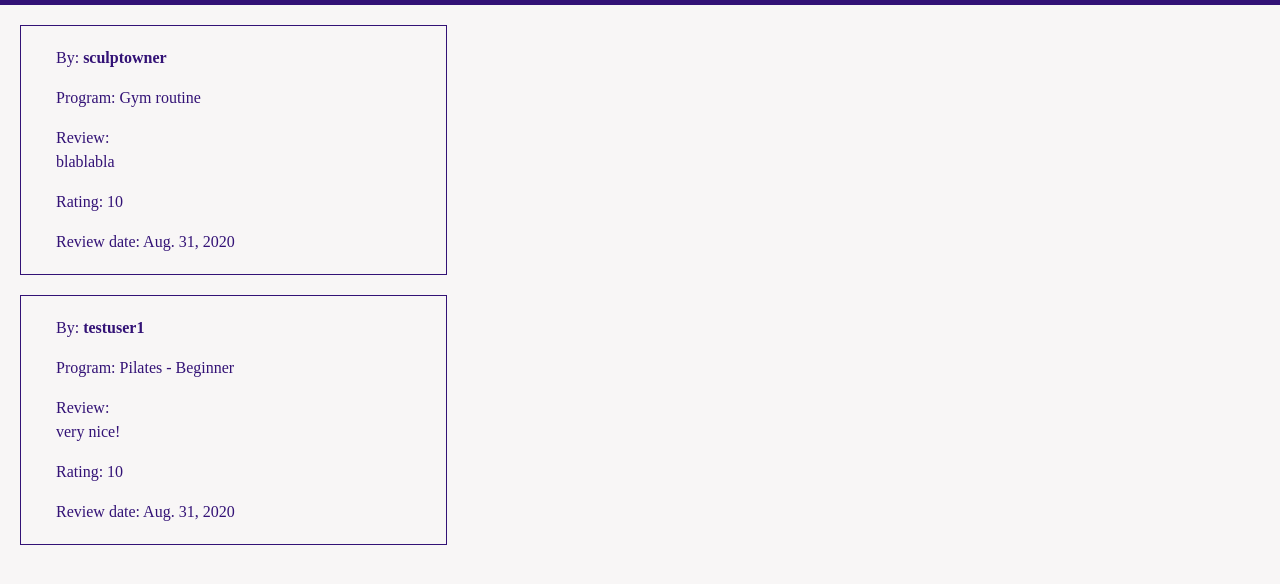
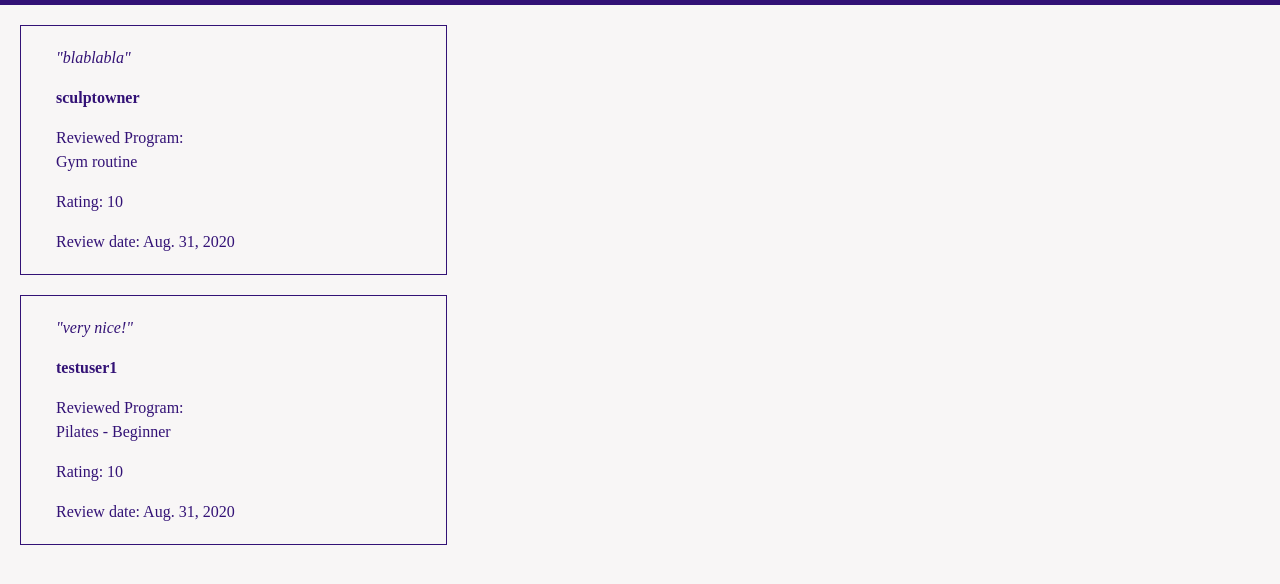
Before and after one commit to Code-Institute-Submissions/Sculpt-Studio, a Django app: page /testimonials/ in a window 1280 px wide. Shown: the part 110-694 px from the top of the page. Run offline with Django 3.2, Linux system fonts and the light colour scheme; data comes from the database, SQL or seed files in the repository; both versions use the stored data as it was after the commit; some libraries are stand-ins or nearby versions.

Commit message:
slight design update to testimonials page

```diff
--- a/testimonials/templates/testimonials/testimonials.html
+++ b/testimonials/templates/testimonials/testimonials.html
@@ -7,9 +7,9 @@
 <div class="col-sm-4 cards">
     <div class="card">
       <div class="card-body">
-        <p class="card-text">By: <strong>{{ testimonial.user}}</strong></p>
-        <p class="card-text">Program: {{ testimonial.program_id}}</p>
-        <p class="card-text">Review:<br> {{ testimonial.review }}</p>
+        <p class="card-text"><i>"{{ testimonial.review }}"</i></p>
+        <p class="card-text"><strong>{{ testimonial.user}}</strong></p>
+        <p class="card-text">Reviewed Program: <br>{{ testimonial.program_id}}</p>
         <p class="card-text">Rating: {{ testimonial.score }}</p>
         <p class="card-text">Review date: {{ testimonial.date }}</p>
       </div>
```
Also changed, not shown: db.sqlite3.
